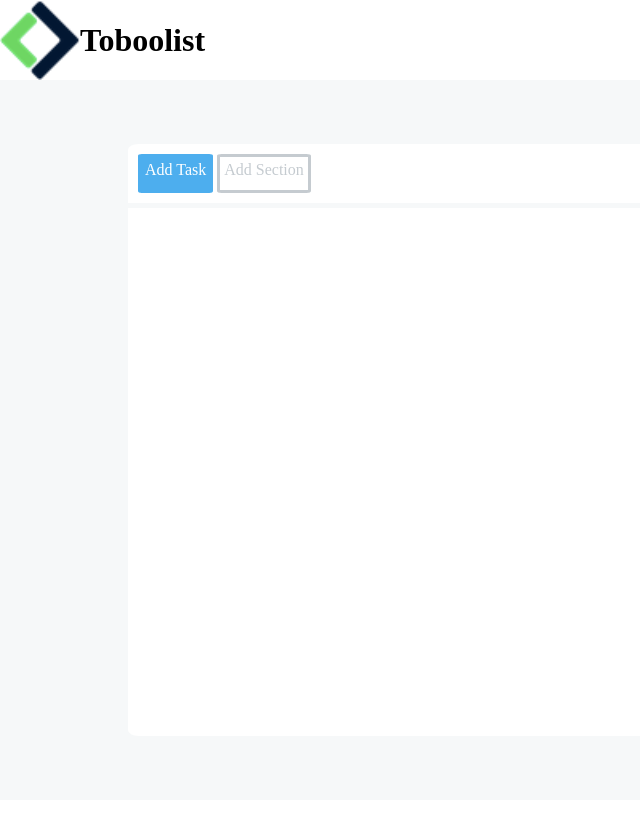
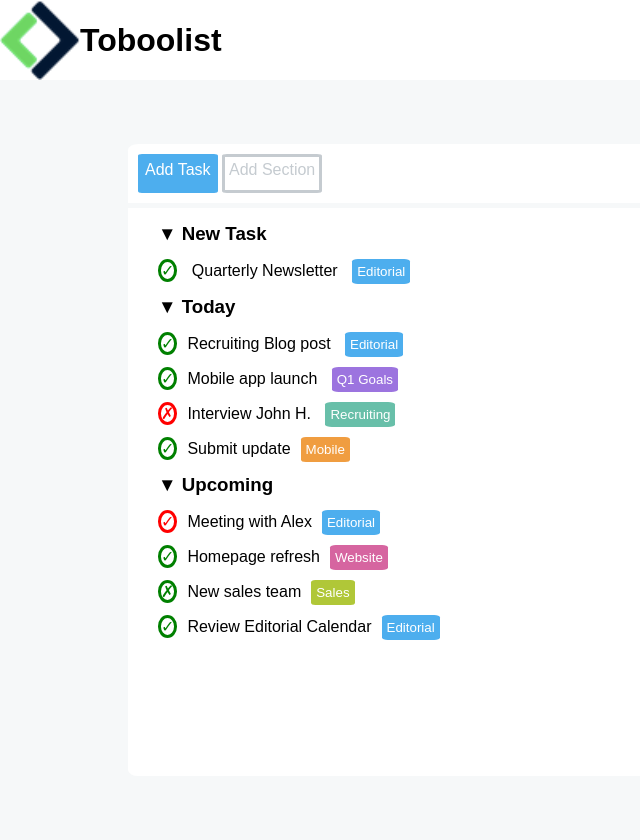
Before and after one commit to alemonacoo/html-css-toboolist, a plain HTML site: page index.html in a window 1280 px wide. Shown: the whole page, without its empty margins (0-640 px from the left). Before the commit the page ends 800 px from the top, so only its background shows below. Drawn offline with Linux system fonts and the light colour scheme.

Commit message:
Adding sections

```diff
--- a/index.html
+++ b/index.html
@@ -30,25 +30,32 @@
              </nav>
             <!--/ Nav -->
 
-             <!-- Sections -->
+             <!-- Task List -->
+             <div class="task-list-container">
              <section>
+                <h3>&#9660; New Task</h3>
+                <p><span class="green-check">&checkmark;</span> Quarterly Newsletter <span class="type-of-task editorial">Editorial</span></p>
+            </section>
+             <section>
+                <h3>&#9660; Today</h3>
+                <p><span class="green-check">&checkmark;</span>Recruiting Blog post <span class="type-of-task editorial">Editorial</span></p>
+                <p><span class="green-check">&checkmark;</span>Mobile app launch <span class="type-of-task q1-goals">Q1 Goals</span></p>
+                <p><span class="red-cross">&cross;</span>Interview John H. <span class="type-of-task recruiting">Recruiting</span></p>
+                <p><span class="green-check">&checkmark;</span>Submit update<span class="type-of-task mobile">Mobile</span></p>
+            </section>
+             <section>
+                <h3>&#9660; Upcoming</h3>
+                <p><span class="red-cross">&checkmark;</span>Meeting with Alex<span class="type-of-task editorial">Editorial</span></p>
+                <p><span class="green-check">&checkmark;</span>Homepage refresh<span class="type-of-task website">Website</span></p>
+                <p><span class="green-check">&cross;</span>New sales team<span class="type-of-task sales">Sales</span></p>
+                <p><span class="green-check">&checkmark;</span>Review Editorial Calendar<span class="type-of-task editorial">Editorial</span></p>
 
             </section>
-             <section>
-
-            </section>
-             <section>
-
-            </section>
+            </div>
              <!-- Sections -->
         </div>
     </main>
     <!-- / Main -->
 
-
-
-
-
-
 </body>
 </html>
--- a/style.css
+++ b/style.css
@@ -3,6 +3,7 @@
   }
   body{
     margin: 0%;
+    font-family: sans-serif;
 }
 
 /* Header */
@@ -26,7 +27,7 @@ header h1{
 
 /* Main */
 main{
-    height: 90vh;
+    height: 95vh;
     background-color: rgb(246, 248, 249);
     padding-left: 10%;
     padding-right: 10%;
@@ -66,3 +67,61 @@ nav{
     border-color: rgb(197, 203, 208);
     color: rgb(197, 203, 208);
 }
+
+
+/* Tasks */
+.task-list-container{
+    height: 100%;
+    padding-left: 30px;
+    padding-top: 15px;
+    padding-bottom: 15px;
+}
+
+section h3{
+    margin: 0%;
+}
+
+.green-check{
+    color: green;
+    border: solid;
+    border-radius: 50%;
+    margin-right: 10px;
+}
+.red-cross{
+    color: red;
+    border: solid;
+    border-radius: 50%;
+    margin-right: 10px;
+}
+
+.type-of-task{
+    padding:5px;
+    border-radius: 10%;
+    color: white;
+    font-size: smaller;
+    margin-left: 10px;
+}
+
+.editorial{
+    background-color: rgb(77,174,238);
+}
+
+.q1-goals{
+    background-color: rgb(156,116,223);
+}
+
+.recruiting{
+    background-color: rgb(104, 191, 169);
+}
+
+.mobile{
+    background-color: rgb(240, 157, 64);
+}
+
+.sales{
+    background-color: rgb(176, 199, 56);
+}
+
+.website{
+    background-color: rgb(214, 101, 160);
+}
```
